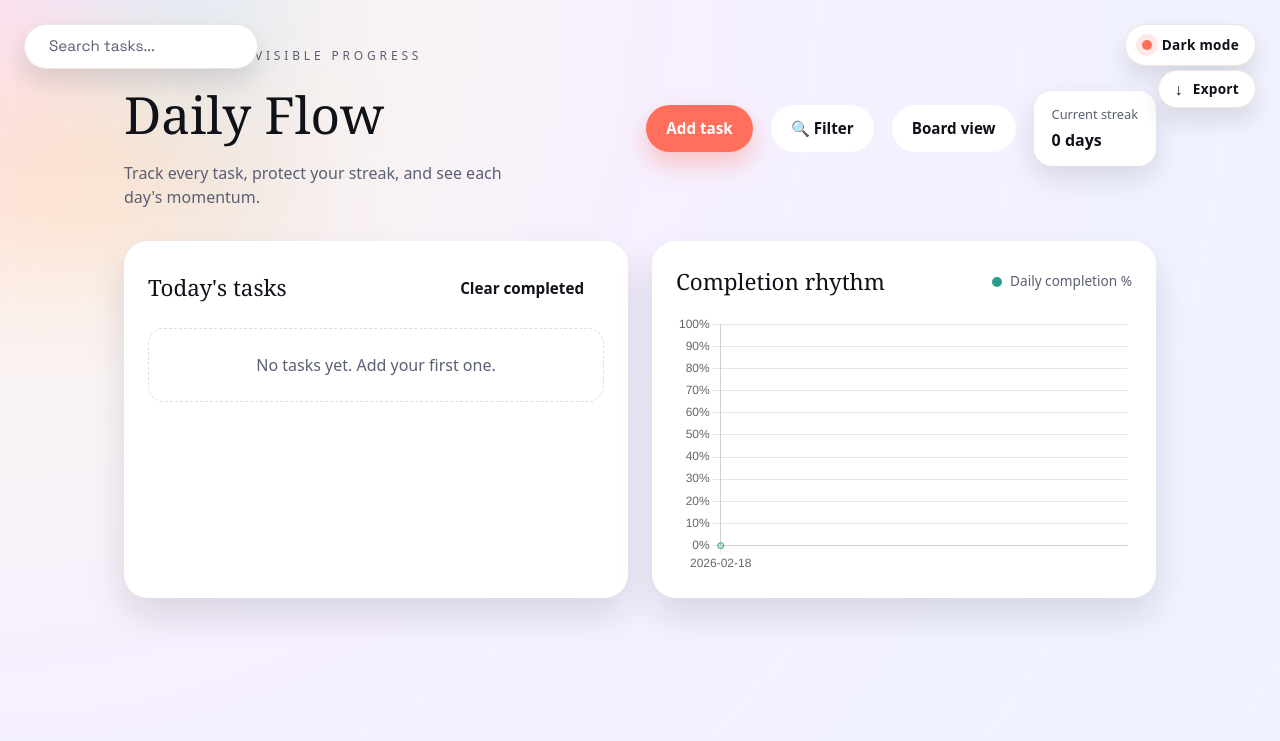
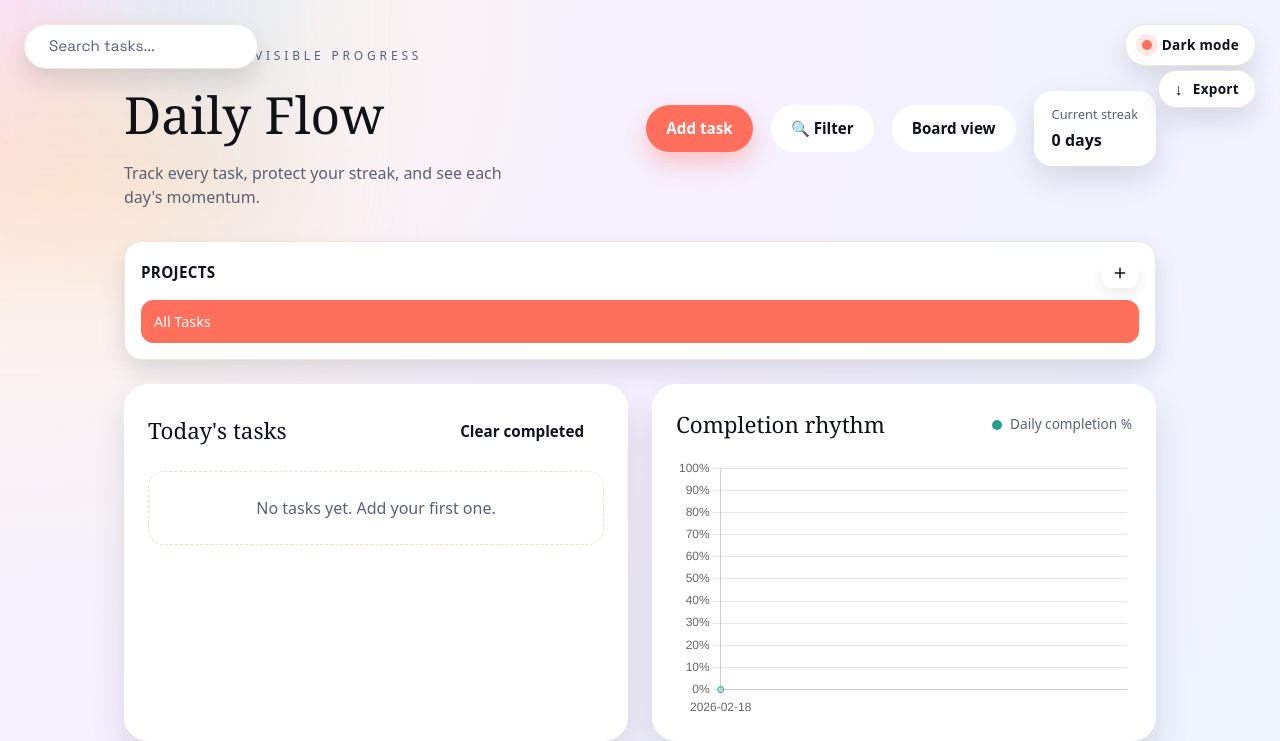
Before and after one commit to Ali-AlQassab08/ToDo-app, a Flask app: page / in a window 1280 px wide. Shown: the top 741 px of the page. Run offline with Flask 3, Linux system fonts and the light colour scheme; style sheets or scripts are compiled from the project's sources; some libraries are stand-ins or nearby versions.

Commit message:
project organization

```diff
--- a/static/css/styles.css
+++ b/static/css/styles.css
@@ -842,3 +842,109 @@ body {
 .task.board-task[data-priority="low"]::before {
   background-color: #16a34a;
 }
+
+/* Projects Panel Styles */
+.projects-panel {
+  background: var(--card);
+  border-radius: 18px;
+  padding: 16px;
+  margin-bottom: 24px;
+  border: 1px solid var(--border);
+  box-shadow: 0 12px 24px var(--shadow);
+}
+
+.projects-header {
+  display: flex;
+  align-items: center;
+  justify-content: space-between;
+  margin-bottom: 12px;
+}
+
+.projects-title {
+  margin: 0;
+  font-size: 0.95rem;
+  font-weight: 600;
+  color: var(--ink);
+  text-transform: uppercase;
+  letter-spacing: 0.02em;
+}
+
+.projects-list {
+  display: flex;
+  flex-direction: column;
+  gap: 8px;
+}
+
+.project-item {
+  display: flex;
+  align-items: center;
+  justify-content: space-between;
+  padding: 10px 12px;
+  border-radius: 12px;
+  border: 1px solid var(--border);
+  background: var(--surface);
+  cursor: pointer;
+  transition: all 0.2s ease;
+}
+
+.project-item:hover {
+  background: var(--paper);
+  border-color: var(--accent);
+  transform: translateX(2px);
+}
+
+.project-item.active {
+  background: var(--accent);
+  color: white;
+  border-color: var(--accent);
+}
+
+.project-item.active .project-name {
+  color: white;
+}
+
+.project-item.active .project-actions {
+  opacity: 1;
+}
+
+.project-name {
+  flex: 1;
+  font-size: 0.9rem;
+  font-weight: 500;
+  color: var(--ink);
+}
+
+.project-actions {
+  display: flex;
+  gap: 4px;
+  opacity: 0;
+  transition: opacity 0.2s ease;
+}
+
+.project-item:hover .project-actions {
+  opacity: 1;
+}
+
+.project-action-btn {
+  background: none;
+  border: none;
+  padding: 4px 6px;
+  cursor: pointer;
+  color: var(--muted);
+  border-radius: 6px;
+  font-size: 0.8rem;
+  transition: all 0.2s ease;
+}
+
+.project-item.active .project-action-btn {
+  color: white;
+}
+
+.project-action-btn:hover {
+  background: rgba(0, 0, 0, 0.1);
+  color: var(--ink);
+}
+
+.project-item.active .project-action-btn:hover {
+  background: rgba(255, 255, 255, 0.2);
+}
--- a/static/js/app.js
+++ b/static/js/app.js
@@ -3,6 +3,8 @@ const HISTORY_KEY = "todoProgress";
 const THEME_KEY = "todoTheme";
 const FILTERS_KEY = "todoFilters";
 const SEARCH_KEY = "todoSearchQuery";
+const PROJECTS_KEY = "todoProjects";
+const CURRENT_PROJECT_KEY = "todoCurrentProject";
 
 const modal = document.getElementById("taskModal");
 const themeToggle = document.getElementById("themeToggle");
@@ -95,6 +97,105 @@ const CATEGORY_STYLES = {
   Other: { bg: "#e9d5ff", text: "#2a163f" },
 };
 
+// ==================== Project Management ====================
+
+const loadProjects = () => {
+  const raw = localStorage.getItem(PROJECTS_KEY);
+  if (!raw) {
+    // Initialize with default project if none exist
+    const defaultProjects = [
+      { id: crypto.randomUUID(), name: "All Tasks", isDefault: true }
+    ];
+    localStorage.setItem(PROJECTS_KEY, JSON.stringify(defaultProjects));
+    return defaultProjects;
+  }
+  return JSON.parse(raw);
+};
+
+const saveProjects = (projects) => {
+  localStorage.setItem(PROJECTS_KEY, JSON.stringify(projects));
+};
+
+const getCurrentProjectId = () => {
+  const projects = loadProjects();
+  const stored = localStorage.getItem(CURRENT_PROJECT_KEY);
+  if (stored && projects.some(p => p.id === stored)) {
+    return stored;
+  }
+  // Return default project if nothing stored
+  const defaultProject = projects.find(p => p.isDefault);
+  if (defaultProject) {
+    localStorage.setItem(CURRENT_PROJECT_KEY, defaultProject.id);
+    return defaultProject.id;
+  }
+  // Or first project
+  if (projects.length > 0) {
+    localStorage.setItem(CURRENT_PROJECT_KEY, projects[0].id);
+    return projects[0].id;
+  }
+  return null;
+};
+
+const setCurrentProjectId = (projectId) => {
+  localStorage.setItem(CURRENT_PROJECT_KEY, projectId);
+};
+
+const getCurrentProject = () => {
+  const projects = loadProjects();
+  const projectId = getCurrentProjectId();
+  return projects.find(p => p.id === projectId);
+};
+
+const createProject = (name) => {
+  const projects = loadProjects();
+  const newProject = {
+    id: crypto.randomUUID(),
+    name: name.trim() || "New Project",
+    isDefault: false
+  };
+  projects.push(newProject);
+  saveProjects(projects);
+  return newProject;
+};
+
+const deleteProject = (projectId) => {
+  let projects = loadProjects();
+  // Don't delete default project
+  const projectToDelete = projects.find(p => p.id === projectId);
+  if (projectToDelete && projectToDelete.isDefault) {
+    return false;
+  }
+  projects = projects.filter(p => p.id !== projectId);
+  saveProjects(projects);
+
+  // Delete all tasks in this project
+  let allTasks = JSON.parse(localStorage.getItem(TASKS_KEY) || '[]');
+  allTasks = allTasks.filter(t => t.projectId !== projectId);
+  localStorage.setItem(TASKS_KEY, JSON.stringify(allTasks));
+
+  // Switch to default project if deleted project was current
+  if (getCurrentProjectId() === projectId) {
+    const defaultProject = projects.find(p => p.isDefault);
+    if (defaultProject) {
+      setCurrentProjectId(defaultProject.id);
+    } else if (projects.length > 0) {
+      setCurrentProjectId(projects[0].id);
+    }
+  }
+  return true;
+};
+
+const renameProject = (projectId, newName) => {
+  const projects = loadProjects();
+  const project = projects.find(p => p.id === projectId);
+  if (project) {
+    project.name = newName.trim() || "Untitled Project";
+    saveProjects(projects);
+    return true;
+  }
+  return false;
+};
+
 // Filter state management
 const getActiveFilters = () => {
   const raw = localStorage.getItem(FILTERS_KEY);
@@ -251,11 +352,67 @@ const getToday = () => new Date().toISOString().split("T")[0];
 
 const loadTasks = () => {
   const raw = localStorage.getItem(TASKS_KEY);
-  return raw ? JSON.parse(raw) : [];
+  const tasks = raw ? JSON.parse(raw) : [];
+
+  // Apply migration to ensure all tasks have projectId
+  const migratedTasks = migrateTasksIfNeeded(tasks);
+
+  // Save if migration occurred
+  if (migratedTasks !== tasks && migratedTasks.length > 0) {
+    saveTasks(migratedTasks);
+  }
+
+  return migratedTasks;
+};
+
+const migrateTasksIfNeeded = (tasks) => {
+  if (!tasks || tasks.length === 0) return tasks;
+
+  // Check if any task is missing projectId
+  const needsMigration = tasks.some(task => !task.projectId);
+
+  if (!needsMigration) return tasks;
+
+  // Get default project
+  const projects = loadProjects();
+  const defaultProject = projects.find(p => p.isDefault);
+  const defaultProjectId = defaultProject ? defaultProject.id : null;
+
+  if (!defaultProjectId) return tasks;
+
+  // Migrate tasks
+  return tasks.map(task => {
+    if (!task.projectId) {
+      return { ...task, projectId: defaultProjectId };
+    }
+    return task;
+  });
 };
 
 const saveTasks = (tasks) => {
   localStorage.setItem(TASKS_KEY, JSON.stringify(tasks));
+};
+
+const migrateTasks = (tasks) => {
+  // Ensure all tasks have a projectId, assigning them to the default project if missing
+  const projects = loadProjects();
+  const defaultProject = projects.find(p => p.isDefault);
+  const defaultProjectId = defaultProject ? defaultProject.id : null;
+
+  if (!defaultProjectId) return tasks;
+
+  return tasks.map(task => {
+    if (!task.projectId) {
+      return { ...task, projectId: defaultProjectId };
+    }
+    return task;
+  });
+};
+
+const getProjectTasks = () => {
+  const allTasks = loadTasks(); // loadTasks already applies migration
+  const projectId = getCurrentProjectId();
+  return allTasks.filter(task => task.projectId === projectId);
 };
 
 const loadHistory = () => {
@@ -270,8 +427,11 @@ const saveHistory = (history) => {
 const updateHistoryForToday = (tasks) => {
   const history = loadHistory();
   const today = getToday();
-  const total = tasks.length;
-  const completed = tasks.filter((task) => task.status === "Done").length;
+  // Filter tasks for the current project
+  const projectId = getCurrentProjectId();
+  const projectTasks = tasks.filter(t => t.projectId === projectId);
+  const total = projectTasks.length;
+  const completed = projectTasks.filter((task) => task.status === "Done").length;
   history[today] = {
     date: today,
     completed,
@@ -389,6 +549,7 @@ const createRecurringTaskInstance = (parentTask) => {
     description: parentTask.description,
     status: "Pending",
     priority: parentTask.priority || 'medium',
+    projectId: parentTask.projectId,
     dueDate: nextDueDate,
     categories: [...parentTask.categories],
     subtasks: parentTask.subtasks.map(st => ({
@@ -515,12 +676,12 @@ const getSelectedCategories = () => {
 };
 
 const renderTasks = () => {
-  const allTasks = loadTasks();
+  const projectTasks = getProjectTasks();
   const filters = getActiveFilters();
   const searchQuery = getActiveSearchQuery();
-  const tasks = getFilteredTasks(allTasks, filters, searchQuery);
-
-  if (allTasks.length === 0) {
+  const tasks = getFilteredTasks(projectTasks, filters, searchQuery);
+
+  if (projectTasks.length === 0) {
     taskList.innerHTML = "<div class=\"empty\">No tasks yet. Add your first one.</div>";
     return;
   }
@@ -651,6 +812,125 @@ const renderChart = () => {
   });
 };
 
+// ==================== Projects UI Rendering ====================
+
+const renderProjects = () => {
+  const projects = loadProjects();
+  const currentProjectId = getCurrentProjectId();
+  const projectsList = document.getElementById('projectsList');
+
+  if (!projectsList) return;
+
+  projectsList.innerHTML = projects.map(project => {
+    const isActive = project.id === currentProjectId;
+    return `
+      <div class="project-item ${isActive ? 'active' : ''}" data-project-id="${project.id}">
+        <span class="project-name">${project.name}</span>
+        <div class="project-actions">
+          ${!project.isDefault ? `
+            <button class="project-action-btn delete-project" title="Delete project">
+              <svg width="14" height="14" viewBox="0 0 24 24" fill="none" stroke="currentColor" stroke-width="2">
+                <polyline points="3 6 5 6 21 6"></polyline>
+                <path d="M19 6v14a2 2 0 0 1-2 2H7a2 2 0 0 1-2-2V6m3 0V4a2 2 0 0 1 2-2h4a2 2 0 0 1 2 2v2"></path>
+              </svg>
+            </button>
+          ` : ''}
+        </div>
+      </div>
+    `;
+  }).join('');
+};
+
+const handleProjectSelect = (projectId) => {
+  setCurrentProjectId(projectId);
+  renderProjects();
+
+  // Refresh the current view
+  if (document.getElementById('taskList')) {
+    renderTasks();
+    renderStreak();
+    renderChart();
+  } else if (document.getElementById('pendingColumn')) {
+    renderBoard();
+  }
+};
+
+const handleDeleteProject = (projectId) => {
+  const projects = loadProjects();
+  const project = projects.find(p => p.id === projectId);
+
+  if (!project || project.isDefault) {
+    return;
+  }
+
+  if (confirm(`Delete project "${project.name}" and all its tasks?`)) {
+    deleteProject(projectId);
+    renderProjects();
+
+    // Refresh the current view
+    if (document.getElementById('taskList')) {
+      renderTasks();
+      renderStreak();
+    } else if (document.getElementById('pendingColumn')) {
+      renderBoard();
+    }
+  }
+};
+
+const openProjectModal = (projectId = null) => {
+  const projectModal = document.getElementById('projectModal');
+  const projectForm = document.getElementById('projectForm');
+  const projectModalTitle = document.getElementById('projectModalTitle');
+
+  if (!projectModal || !projectForm) return;
+
+  if (projectId) {
+    const projects = loadProjects();
+    const project = projects.find(p => p.id === projectId);
+    if (project) {
+      projectModalTitle.textContent = 'Edit Project';
+      projectForm.projectName.value = project.name;
+      projectForm.projectId.value = project.id;
+    }
+  } else {
+    projectModalTitle.textContent = 'New Project';
+    projectForm.reset();
+    projectForm.projectId.value = '';
+  }
+
+  projectModal.classList.add('show');
+  projectModal.setAttribute('aria-hidden', 'false');
+  projectForm.projectName.focus();
+};
+
+const closeProjectModal = () => {
+  const projectModal = document.getElementById('projectModal');
+  if (projectModal) {
+    projectModal.classList.remove('show');
+    projectModal.setAttribute('aria-hidden', 'true');
+  }
+};
+
+const handleProjectFormSubmit = (event) => {
+  event.preventDefault();
+  const projectForm = document.getElementById('projectForm');
+  const projectId = projectForm.projectId.value;
+  const projectName = projectForm.projectName.value.trim();
+
+  if (!projectName) return;
+
+  if (projectId) {
+    // Edit existing project
+    renameProject(projectId, projectName);
+  } else {
+    // Create new project
+    createProject(projectName);
+  }
+
+  renderProjects();
+  closeProjectModal();
+};
+
 const updateRecurrencePreview = () => {
   if (!recurrencePreview || !recurrencePattern) return;
   const pattern = recurrencePattern.value;
@@ -1034,10 +1314,10 @@ const renderBoardTask = (task) => {
 };
 
 const renderBoard = () => {
-  const allTasks = loadTasks();
+  const projectTasks = getProjectTasks();
   const filters = getActiveFilters();
   const searchQuery = getActiveSearchQuery();
-  const tasks = getFilteredTasks(allTasks, filters, searchQuery);
+  const tasks = getFilteredTasks(projectTasks, filters, searchQuery);
 
   const pending = tasks.filter(t => t.status === 'Pending');
   const inProgress = tasks.filter(t => t.status === 'In Progress');
@@ -1284,6 +1564,7 @@ const handleUniversalFormSubmit = (event) => {
     status: taskForm.status.value,
     priority: taskForm.priority.value || 'medium',
     dueDate: taskForm.dueDate.value,
+    projectId: existingTask ? existingTask.projectId : getCurrentProjectId(),
     categories: getSelectedCategories(),
     subtasks: getSubtasksFromEditor(),
     isRecurring: isRecurring && recurrencePatternValue ? true : false,
@@ -1384,6 +1665,45 @@ if (document.getElementById('taskList')) {
     if (recurrencePattern) {
       recurrencePattern.addEventListener("change", handleRecurrencePatternChange);
     }
+
+    // Set up project management event listeners
+    renderProjects();
+    const projectsList = document.getElementById('projectsList');
+    if (projectsList) {
+      projectsList.addEventListener('click', (event) => {
+        const projectItem = event.target.closest('.project-item');
+        if (!projectItem) return;
+        const deleteBtn = event.target.closest('.delete-project');
+        const projectId = projectItem.dataset.projectId;
+        if (deleteBtn) {
+          handleDeleteProject(projectId);
+        } else {
+          handleProjectSelect(projectId);
+        }
+      });
+    }
+    const addProjectBtn = document.getElementById('addProjectBtn');
+    if (addProjectBtn) {
+      addProjectBtn.addEventListener('click', () => openProjectModal());
+    }
+    const closeProjectModalBtn = document.getElementById('closeProjectModal');
+    if (closeProjectModalBtn) {
+      closeProjectModalBtn.addEventListener('click', closeProjectModal);
+    }
+    const cancelProjectModalBtn = document.getElementById('cancelProjectModal');
+    if (cancelProjectModalBtn) {
+      cancelProjectModalBtn.addEventListener('click', closeProjectModal);
+    }
+    const projectModal = document.getElementById('projectModal');
+    if (projectModal) {
+      projectModal.addEventListener('click', (event) => {
+        if (event.target === projectModal) closeProjectModal();
+      });
+    }
+    const projectForm = document.getElementById('projectForm');
+    if (projectForm) {
+      projectForm.addEventListener('submit', handleProjectFormSubmit);
+    }
   });
 } else if (document.getElementById('pendingColumn')) {
   // Board view initialization
@@ -1443,6 +1763,45 @@ if (document.getElementById('taskList')) {
     if (recurrencePattern) {
       recurrencePattern.addEventListener("change", handleRecurrencePatternChange);
     }
+
+    // Set up project management event listeners
+    renderProjects();
+    const projectsList = document.getElementById('projectsList');
+    if (projectsList) {
+      projectsList.addEventListener('click', (event) => {
+        const projectItem = event.target.closest('.project-item');
+        if (!projectItem) return;
+        const deleteBtn = event.target.closest('.delete-project');
+        const projectId = projectItem.dataset.projectId;
+        if (deleteBtn) {
+          handleDeleteProject(projectId);
+        } else {
+          handleProjectSelect(projectId);
+        }
+      });
+    }
+    const addProjectBtn = document.getElementById('addProjectBtn');
+    if (addProjectBtn) {
+      addProjectBtn.addEventListener('click', () => openProjectModal());
+    }
+    const closeProjectModalBtn = document.getElementById('closeProjectModal');
+    if (closeProjectModalBtn) {
+      closeProjectModalBtn.addEventListener('click', closeProjectModal);
+    }
+    const cancelProjectModalBtn = document.getElementById('cancelProjectModal');
+    if (cancelProjectModalBtn) {
+      cancelProjectModalBtn.addEventListener('click', closeProjectModal);
+    }
+    const projectModal = document.getElementById('projectModal');
+    if (projectModal) {
+      projectModal.addEventListener('click', (event) => {
+        if (event.target === projectModal) closeProjectModal();
+      });
+    }
+    const projectForm = document.getElementById('projectForm');
+    if (projectForm) {
+      projectForm.addEventListener('submit', handleProjectFormSubmit);
+    }
   });
 }
 
--- a/templates/board.html
+++ b/templates/board.html
@@ -15,6 +15,8 @@
 </section>
 
 {% include "filter_panel.html" %}
+
+{% include "projects_panel.html" %}
 
 <section class="grid grid-cols-1 md:grid-cols-3 gap-6">
   <!-- Pending Column -->
--- a/templates/index.html
+++ b/templates/index.html
@@ -19,6 +19,8 @@
 </section>
 
 {% include "filter_panel.html" %}
+
+{% include "projects_panel.html" %}
 
 <section class="grid grid-cols-[repeat(auto-fit,minmax(280px,1fr))] gap-6">
   <div class="panel bg-[var(--card)] rounded-3xl p-6 shadow-[0_18px_36px_var(--shadow)] animate-rise">
--- /dev/null
+++ b/templates/projects_panel.html
@@ -0,0 +1,37 @@
+<!-- Projects Panel -->
+<div class="projects-panel">
+  <div class="projects-header">
+    <h3 class="projects-title">Projects</h3>
+    <button class="btn ghost icon-btn" id="addProjectBtn" title="Create new project">
+      <svg width="18" height="18" viewBox="0 0 24 24" fill="none" stroke="currentColor" stroke-width="2">
+        <line x1="12" y1="5" x2="12" y2="19"></line>
+        <line x1="5" y1="12" x2="19" y2="12"></line>
+      </svg>
+    </button>
+  </div>
+
+  <div id="projectsList" class="projects-list">
+    <!-- Projects will be rendered here -->
+  </div>
+</div>
+
+<!-- Project Creation/Editing Modal -->
+<div class="modal fixed inset-0 bg-[rgba(11,12,18,0.4)] hidden items-center justify-center p-4 sm:p-6" id="projectModal" aria-hidden="true">
+  <div class="modal-dialog-content bg-[var(--card)] text-[var(--ink)] rounded-3xl w-full max-h-[90vh] max-w-[420px] shadow-[0_24px_60px_rgba(17,18,25,0.2)] flex flex-col" role="dialog" aria-modal="true" aria-labelledby="projectModalTitle">
+    <div class="flex justify-between items-center mb-4 flex-shrink-0 px-6 sm:px-6 pt-6 sm:pt-6">
+      <h3 id="projectModalTitle" class="m-0 text-lg sm:text-xl">New Project</h3>
+      <button class="border border-[var(--border)] bg-[var(--surface)] text-[var(--ink)] rounded-[10px] px-[10px] py-[6px] cursor-pointer shadow-[0_6px_12px_rgba(17,18,25,0.08)]" id="closeProjectModal" aria-label="Close">×</button>
+    </div>
+    <form id="projectForm" class="grid gap-3 overflow-y-auto px-6 sm:px-6 py-4 flex-1">
+      <label class="grid gap-[6px] text-[0.9rem] text-[var(--muted)]">
+        Project Name
+        <input type="text" name="projectName" required class="border border-[var(--border)] bg-[var(--card)] text-[var(--ink)] rounded-xl px-3 py-[10px] font-[inherit]" placeholder="Enter project name" />
+      </label>
+      <input type="hidden" name="projectId" />
+      <div class="flex justify-end gap-3 mt-2 flex-shrink-0 pb-6 sm:pb-6 px-0">
+        <button type="button" class="btn ghost px-4 sm:px-5 py-2 sm:py-3 rounded-full font-semibold text-sm sm:text-[0.95rem] cursor-pointer transition-all duration-200 bg-[var(--card)] text-[var(--ink)] border border-[var(--border)] hover:-translate-y-0.5" id="cancelProjectModal">Cancel</button>
+        <button type="submit" class="btn primary border-none px-4 sm:px-5 py-2 sm:py-3 rounded-full font-semibold text-sm sm:text-[0.95rem] cursor-pointer transition-all duration-200 bg-[var(--accent)] text-white shadow-[0_12px_24px_rgba(255,111,91,0.35)] hover:-translate-y-0.5">Save Project</button>
+      </div>
+    </form>
+  </div>
+</div>
```
